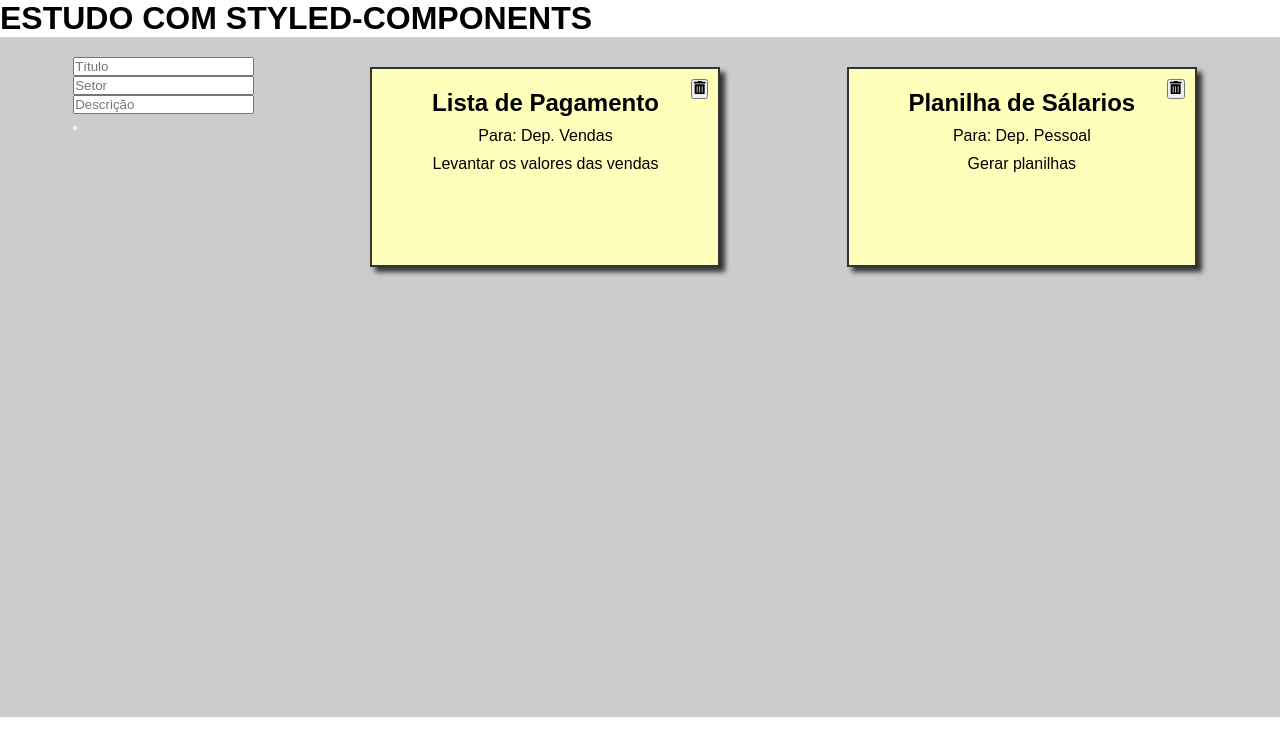
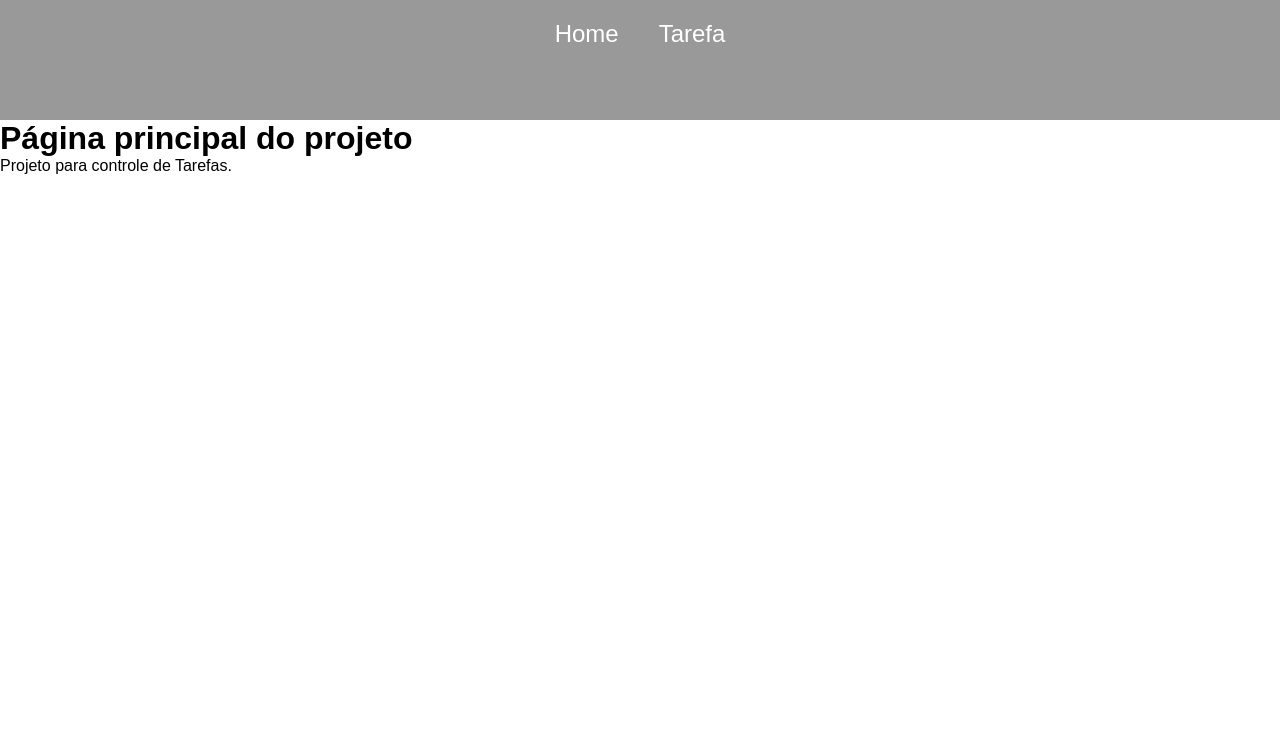
Before and after one commit to 1TDSVJ/styled-app-react, a React (Create React App) app in the folder rm94051/react-aula7/: page / in a window 1280 px wide. Shown: the top 756 px of the page. Built offline with nearby package versions, Linux system fonts and the light colour scheme.

Commit message:
Arrumar Bugs

```diff
--- a/rm94051/react-aula7/src/App.jsx
+++ b/rm94051/react-aula7/src/App.jsx
@@ -1,11 +1,10 @@
 import React from 'react'
-import ListaTarefas from './components/ListaTarefas'
+import MainRoutes from './routes/MainRoutes'
 
 export default function App(){
     return(
         <div>
-            <h1>ESTUDO COM STYLED-COMPONENTS</h1>
-            <ListaTarefas/>
+            <MainRoutes/>
         </div>
     )
 }
--- a/rm94051/react-aula7/src/components/FormTarefas.jsx
+++ b/rm94051/react-aula7/src/components/FormTarefas.jsx
@@ -28,7 +28,7 @@ const FormTarefas = props=>{
                 <div>
                     <input name="descricao" placeholder="Descrição" value={props.tarefa.descricao} onChange={props.digit}/>
                 </div>
-                <button type="submit"></button>
+                <button type="submit">Adicionar</button>
             </form>
         </div>
     )
--- /dev/null
+++ b/rm94051/react-aula7/src/components/Home.jsx
@@ -0,0 +1,20 @@
+import styled from 'styled-components'
+import Menu from './Menu'
+
+const DivHome = styled.div`
+    width: 100%;
+    height: 85vh;
+    background-color: #bbf;
+    h1, p{padding:20px}
+`
+
+export default function Home() {
+
+    return(
+        <div>
+            <Menu/>
+            <h1>Página principal do projeto</h1>
+            <p>Projeto para controle de Tarefas.</p>
+        </div>
+    )
+}
--- /dev/null
+++ b/rm94051/react-aula7/src/components/Menu.jsx
@@ -0,0 +1,26 @@
+import {Link} from 'react-router-dom'
+import styled from 'styled-components'
+
+const DivMenu = styled.div`
+    background-color: #999;
+    height: 15vh;
+    display: flex;
+    justify-content: center;
+
+    ul{display:flex;}
+
+    ul li{list-style:none;}
+    ul li a{display: inline-block; text-decoration:none; padding: 20px; color:#fff; font-size: 1.5em;}
+`
+
+export default function Menu() {
+
+    return(
+        <DivMenu>
+            <ul>
+                <li><Link to="/">Home</Link></li>
+                <li><Link to="/tarefa">Tarefa</Link></li>
+            </ul>
+        </DivMenu>
+    )
+}
--- a/rm94051/react-aula7/src/index.js
+++ b/rm94051/react-aula7/src/index.js
@@ -1,7 +1,12 @@
 import React from 'react'
 import ReactDOM from 'react-dom'
+import { BrowserRouter } from 'react-router-dom'
 import App from './App'
 import './index.css'
 
 
-ReactDOM.render(<App/>, document.getElementById('root'))
+ReactDOM.render(
+    <BrowserRouter>
+        <App/>
+    </BrowserRouter>
+, document.getElementById('root'))
--- /dev/null
+++ b/rm94051/react-aula7/src/routes/MainRoutes.jsx
@@ -0,0 +1,18 @@
+import React from "react"
+import { Route, Routes } from "react-router-dom"
+import FormTarefas from "../components/FormTarefas"
+import Home from "../components/Home"
+import ListaTarefas from "../components/ListaTarefas"
+
+export default function MainRoutes() {
+
+    return(
+        <>
+            <Routes>
+                <Route path="/" element={<Home/>}/>
+                <Route path="/lt" element={<ListaTarefas/>}/>
+                <Route path="/add" element={<FormTarefas/>}/>
+            </Routes>
+        </>
+    )
+}
```
